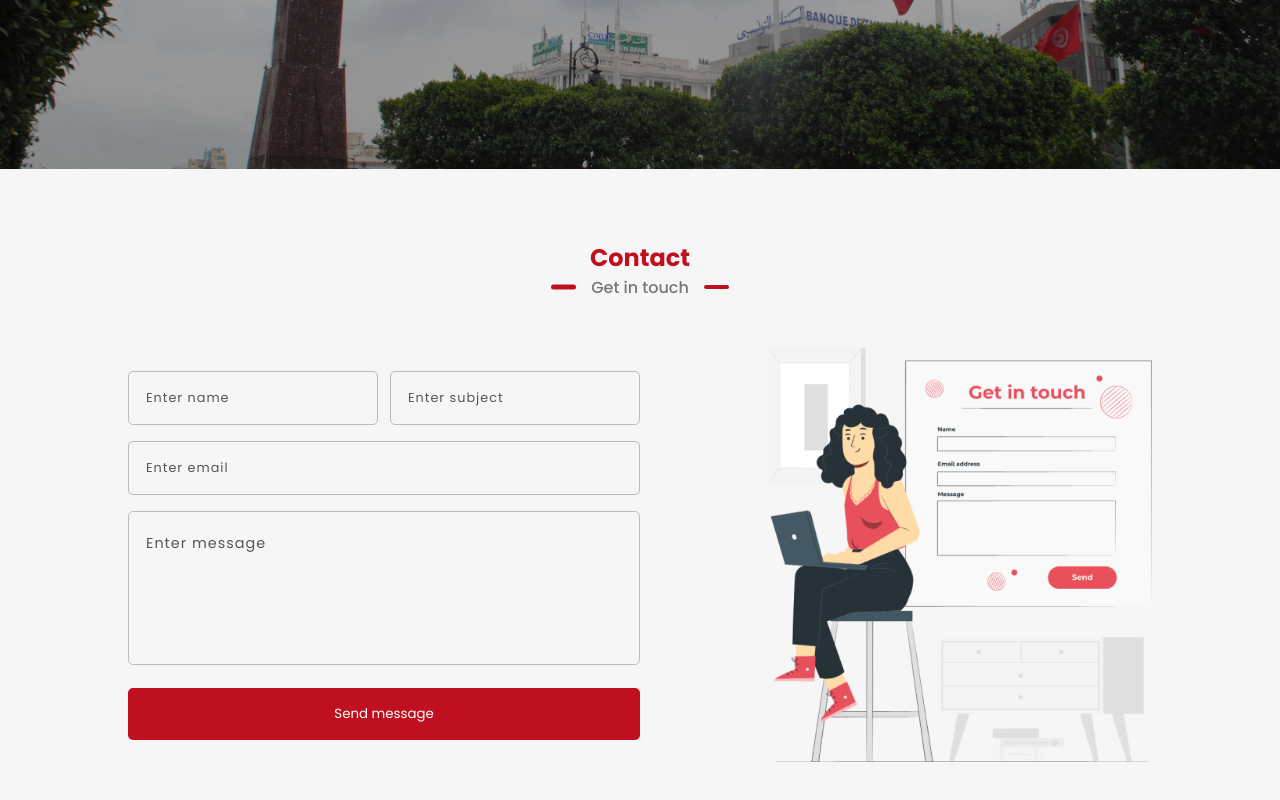
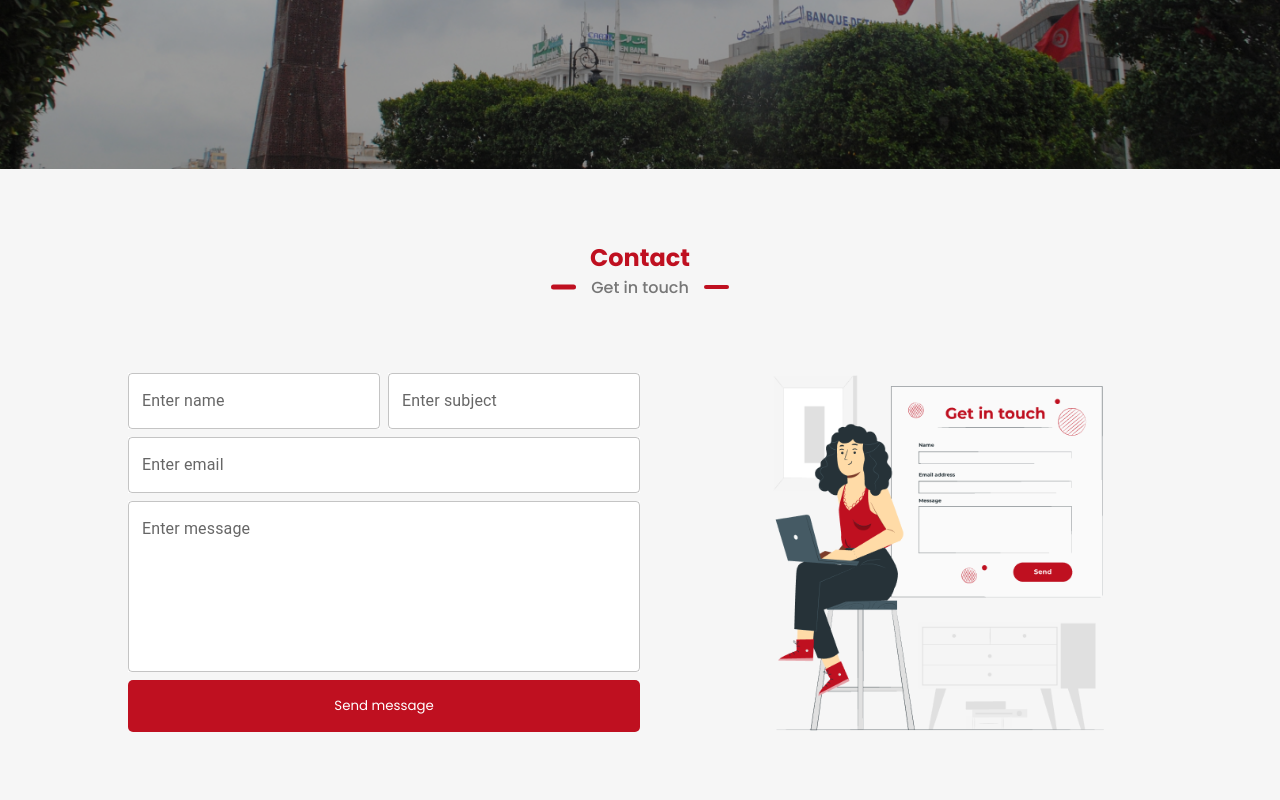
Before and after one commit to dali-helal/Tunisia-App, a React (Vite) app: page /home-page in a window 1280 px wide. Shown: the part 2504-3304 px from the top of the page. Built offline with nearby package versions, Linux system fonts and the light colour scheme.

Commit message:
working on ui

```diff
--- a/package.json
+++ b/package.json
@@ -9,6 +9,9 @@
     "preview": "vite preview"
   },
   "dependencies": {
+    "@emotion/react": "^11.10.5",
+    "@emotion/styled": "^11.10.5",
+    "@mui/material": "^5.10.17",
     "react": "^18.2.0",
     "react-dom": "^18.2.0",
     "react-file-base64": "^1.0.3",
--- a/src/components/Contact.jsx
+++ b/src/components/Contact.jsx
@@ -1,5 +1,14 @@
+import img from "../assets/contactImage.png"
+import { TextField } from "@mui/material";
+import { createTheme, ThemeProvider } from "@mui/material/styles";
 
-import img from "../assets/contactImage.png"
+const theme = createTheme({
+    palette: {
+        primary: {
+            main: "#BF1020"
+        }
+    }
+})
 
 const Contact = () => {
     return (
@@ -10,39 +19,30 @@ const Contact = () => {
             </header>
             <div className="container">
                 <form>
-                    <div className="line-one" >
-                        <div className="input" >
-                            <input
-                                type="text"
-                                required={true}
+                    <ThemeProvider  theme={theme}>
+                        <div className="line-one" >
+                            <TextField
+                                label="Enter name"
+                                style={{background:"white"}}
+                                className="input"
                             />
-                            <span>Enter name</span>
+                            <TextField
+                                label="Enter subject"
+                                style={{background:"white"}}
+                                className="input"
+                            />
                         </div>
-                        <div className="input">
-                            <input
-                                type="text"
-                                required={true}
-                            />
-                            <span>Enter subject</span>
-                        </div>
-                    </div>
-
-                    <div className="input" >
-                        <input
-                            type="text"
-                            required={true}
+                        <TextField
+                            label="Enter email"
+                            style={{background:"white"}}
                         />
-                        <span>Enter email</span>
-                    </div>
-
-                    <div className="area" >
-                        <textarea
-                            type="text"
-                            required={true}
+                        <TextField
+                            label="Enter message"
+                            style={{background:"white"}}
+                            multiline
                             rows={6}
                         />
-                        <span>Enter message</span>
-                    </div>
+                    </ThemeProvider>
                     <button type="submit">Send message</button>
                 </form>
                 <div className="illustration" >
--- a/src/index.jsx
+++ b/src/index.jsx
@@ -2,6 +2,7 @@ import React from 'react';
 import ReactDOM from 'react-dom/client';
 import App from './App';
 import "./styles/style.scss";
+
 ReactDOM.createRoot(document.getElementById('root')).render(
   <React.StrictMode>
     <App />
--- a/src/styles/_contact.scss
+++ b/src/styles/_contact.scss
@@ -54,194 +54,18 @@
             width: 50%;
             display: flex;
             flex-direction: column;
-            gap: 1rem;
+            gap: .5rem;
 
             .line-one {
                 display: flex;
                 align-items: center;
-                justify-content: space-between;
                 width: 100%;
-                gap: .75rem;
+                gap: .5rem;
 
                 .input {
-                    position: relative;
                     width: 50%;
-
-                    input {
-                        width: 100%;
-                        padding: 1rem;
-                        border: 1px solid #bbb;
-                        outline: none;
-                        border-radius: 5px;
-                        color: #555;
-                        background-color: #F6f6f6;
-
-                        &:focus+span {
-                            top: 0px;
-                            font-size: .7rem;
-                            padding: 7px;
-                            color: $primary;
-                            font-weight: 600;
-                            z-index: 999;
-                            background-color: #F6f6f6;
-                        }
-
-                        &:not(:focus) + span{
-                            color:#555;
-                        }
-                    }
-
-                    span {
-                        position: absolute;
-                        top: 50%;
-                        transform: translateY(-50%);
-                        left: 18px;
-                        font-size: 0.8rem;
-                        letter-spacing: 1px;
-                        transition: 0.3s;
-                        pointer-events: none;
-                    }
                 }
 
-                .input {
-                    position: relative;
-                    width: 50%;
-
-                    input {
-                        width: 100%;
-                        padding: 1rem;
-                        border: 1px solid #bbb;
-                        outline: none;
-                        border-radius: 5px;
-                        color: #555;
-                        background-color: #F6f6f6;
-
-                        &:focus + span{
-                            top: 0px;
-                            font-size: .7rem;
-                            padding: 7px;
-                            color: $primary;
-                            font-weight: 600;
-                            z-index: 999;
-                            background-color: #F6f6f6;
-                        }
-
-                        &:not(:focus) + span{
-                            color:#555;
-                        }
-
-
-                    }
-
-                    span {
-                        position: absolute;
-                        top: 50%;
-                        transform: translateY(-50%);
-                        left: 18px;
-                        font-size: 0.8rem;
-                        letter-spacing: 1px;
-                        transition: 0.3s;
-                        pointer-events: none;
-                    }
-                }
-            }
-
-            .input {
-                position: relative;
-
-                input {
-                    margin-right: 0.5rem;
-                    width: 100%;
-                    padding: 1rem;
-                    border: 1px solid #bbb;
-                    outline: none;
-                    border-radius: 5px;
-                    color: #555;
-                    background-color: #F6f6f6;
-                    transition: .5s;
-
-                    &:focus+span,
-                    &:valid+span {
-                        top: 0px;
-                        font-size: .7rem;
-                        padding: 7px;
-                        color: $primary;
-                        font-weight: 600;
-                        z-index: 999;
-                        background-color: #F6f6f6;
-                    }
-
-                    &:focus {
-                        border: 1px solid $primary;
-                    }
-
-                    &:not(:focus) + span{
-                        color:#555;
-                    }
-
-                }
-
-
-                span {
-                    position: absolute;
-                    top: 50%;
-                    transform: translateY(-50%);
-                    left: 18px;
-                    font-size: 0.8rem;
-                    letter-spacing: 1px;
-                    transition: 0.3s;
-                    pointer-events: none;
-
-
-                }
-            }
-
-            .area {
-                position: relative;
-
-                textarea {
-                    margin-right: 0.5rem;
-                    width: 100%;
-                    padding: 1rem;
-                    border: 1px solid #bbb;
-                    outline: none;
-                    border-radius: 5px;
-                    color: #555;
-                    background-color: #F6f6f6;
-                    resize: none;
-                    transition: .5s;
-
-                    &:focus+span,
-                    &:valid+span {
-                        top: 0px;
-                        font-size: .7rem;
-                        padding: 7px;
-                        color: $primary;
-                        font-weight: 600;
-                        z-index: 999;
-                        background-color: #F6f6f6;
-                    }
-
-                    &:focus {
-                        border: 1px solid $primary;
-                    }
-
-                    &:not(:focus) + span{
-                        color:#555;
-                    }
-
-                }
-
-                span {
-                    position: absolute;
-                    transform: translateY(-50%);
-                    left: 18px;
-                    top: 20%;
-                    font-size: .9rem;
-                    letter-spacing: 1px;
-                    transition: 0.3s;
-                    pointer-events: none;
-                }
             }
 
             button {
@@ -260,25 +84,26 @@
             justify-content: flex-end;
 
             img {
-                width: 75%;
+                width: 80%;
             }
         }
     }
 }
 
-@media (max-width:640px){
-    #contact{
+@media (max-width:640px) {
+    #contact {
         padding-inline: 5vw;
-        .container{
+
+        .container {
             flex-direction: column;
 
-            form{
-                width:100%;
+            form {
+                width: 100%;
                 margin-bottom: 2rem;
             }
 
-            .illustration{
-                width:100%;
+            .illustration {
+                width: 100%;
                 justify-content: center;
             }
 
```
Also changed, not shown: src/assets/contactImage.png, 1 other file (tests, documents, lock files or other folders).
